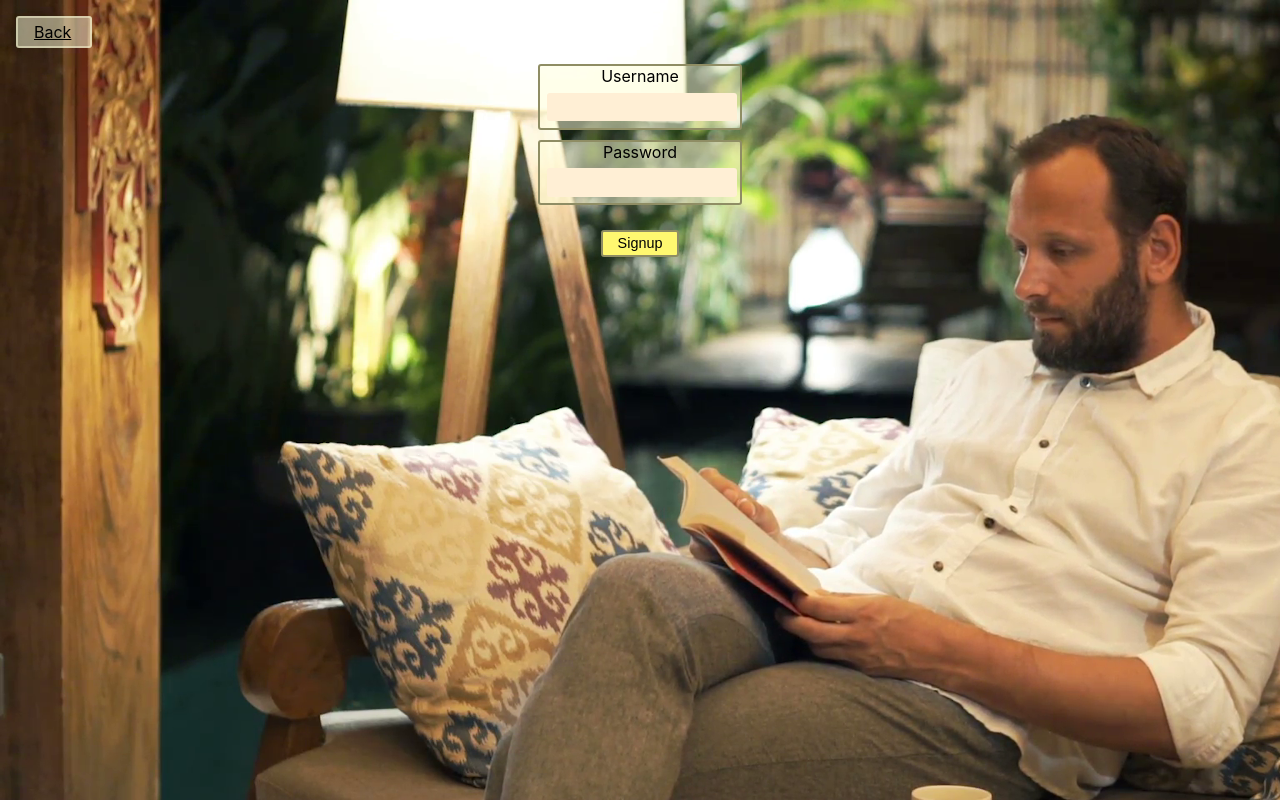
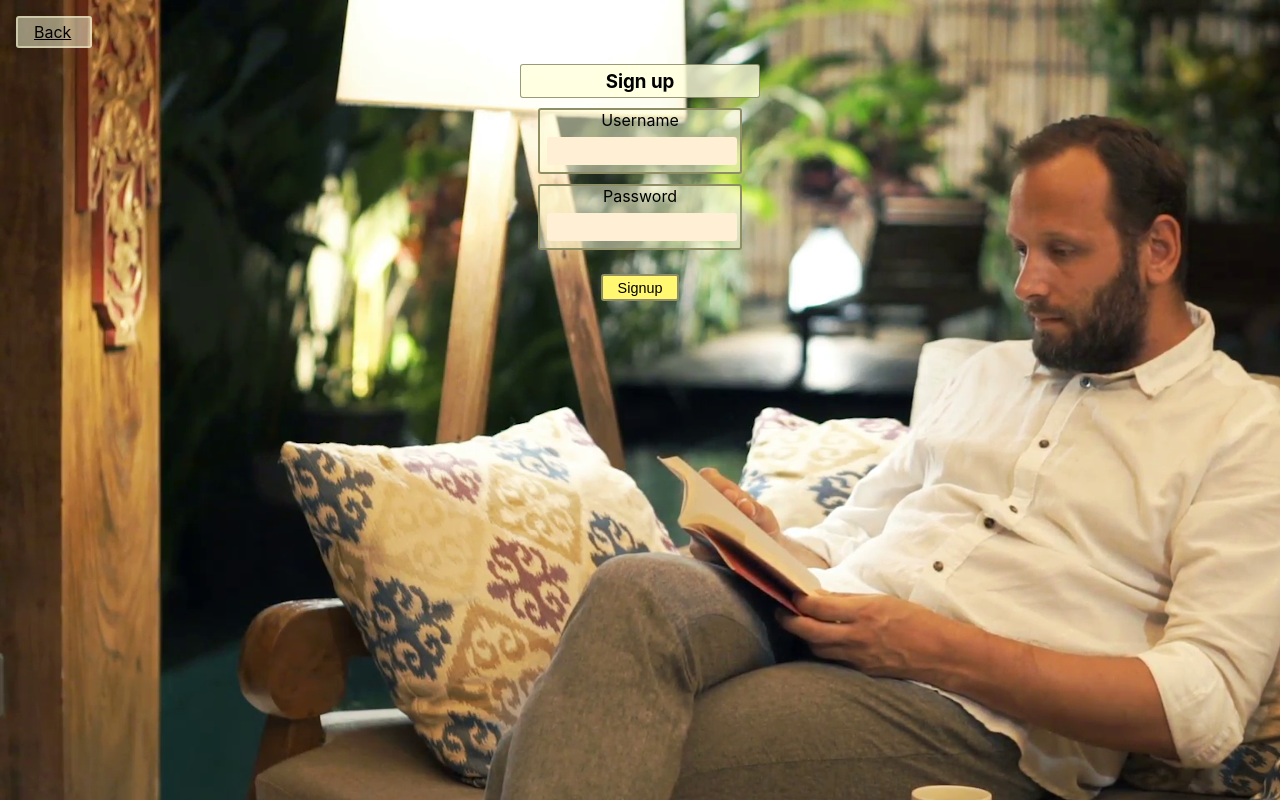
Before and after one commit to Magikarppi/Habit-Tracker, a React (Create React App) app in the folder frontend/: page /signup in a window 1280 px wide. Built offline with nearby package versions, Linux system fonts and the light colour scheme; no server answers.

Commit message:
removed empty stylediv, removed unused component and functions, added styles

```diff
--- a/frontend/src/App.js
+++ b/frontend/src/App.js
@@ -16,7 +16,6 @@ import Login from './components/Login';
 import ErrorNotification from './components/ErrorNotification';
 import SuccessNotification from './components/SuccessNotification';
 import HabitMoreInfo from './components/HabitMoreInfo';
-// import Toggleable from './components/Toggleable';
 import Img1 from './images/caucasian-man-lifting.jpg';
 import Img2 from './images/man_learning_guitar.jpg';
 import Img3 from './images/young-man_reading.png';
--- a/frontend/src/components/AddHabit.jsx
+++ b/frontend/src/components/AddHabit.jsx
@@ -48,7 +48,7 @@ const AddHabit = ({ handleHabitSubmit, habitName }) => {
           name: <Input data-cy="habitname-input" {...habitName} />
         </DivInput>
         <SubmitDiv>
-          <SubmitBtn data-cy="habit-submit" type="submit">
+          <SubmitBtn data-cy="habit-submit" data-testid="habit-submit" type="submit">
             Add
           </SubmitBtn>
         </SubmitDiv>
--- a/frontend/src/components/HabitMoreInfo.jsx
+++ b/frontend/src/components/HabitMoreInfo.jsx
@@ -20,6 +20,9 @@ const DeleteBtn = styled.button`
 
 const MyHabitsDiv = styled.div`
   background: rgba(255, 255, 220, 0.8);
+  &:hover {
+    background: #e3bf20;
+  }
   text-align: center;
   color: #121200;
   width: 50px;
--- a/frontend/src/components/Home.jsx
+++ b/frontend/src/components/Home.jsx
@@ -1,20 +1,16 @@
 import React from 'react';
-import {
-  Link,
-} from 'react-router-dom';
+import { Link } from 'react-router-dom';
 import styled from 'styled-components';
-
 
 import AddHabit from './AddHabit';
 import Habit from './Habit';
 
-
 const HabitsDiv = styled.div`
-  background: rgba(255,255,220,0.8);
+  background: rgba(255, 255, 220, 0.8);
   width: 300px;
   padding: 10px;
   margin: auto;
-`
+`;
 
 const StyledLink = styled(Link)`
   color: #63006e;
@@ -22,16 +18,16 @@ const StyledLink = styled(Link)`
   margin-right: 300px;
   display: inline-block;
   width: 60px;
-  background: rgba(255,255,220,0.8);
+  background: rgba(255, 255, 220, 0.8);
   &:hover {
     background: #fad850;
   }
   font-size: 1em;
   margin: 1em;
   padding: 0.25em 1em;
-  border: 2px solid rgba(255,255,220,0.5);
+  border: 2px solid rgba(255, 255, 220, 0.5);
   border-radius: 3px;
-`
+`;
 
 // const LogSignDiv = styled.div`
 //   margin-right: 300px;
@@ -48,34 +44,34 @@ const StyledLink = styled(Link)`
 const StyledPara = styled.p`
   margin: auto;
   text-shadow: 1px 1px;
-  background: rgba(255,255,220,0.8);
+  background: rgba(255, 255, 220, 0.8);
   text-align: center;
   width: 50%;
   padding: 0.25em 1em;
-  border: 2px solid rgba(55,55,20,0.5);
+  border: 2px solid rgba(55, 55, 20, 0.5);
   border-radius: 3px;
-`
+`;
 
 const Wrapper = styled.div`
   text-align: center;
-`
+`;
 
 const H1 = styled.h1`
-  background: rgba(255,255,220,0.8);
+  background: rgba(255, 255, 220, 0.8);
   width: 200px;
   margin: auto;
   padding: 0.25em 1em;
-  border: 1px solid rgba(55,55,20,0.5);
+  border: 1px solid rgba(55, 55, 20, 0.5);
   border-radius: 3px;
-`
+`;
 
 const Em = styled.em`
-  background: rgba(255,255,220,0.8);
+  background: rgba(255, 255, 220, 0.8);
   margin-left: 2%;
   padding: 0.25em 1em;
-  border: 2px solid rgba(55,55,20,0.5);
+  border: 2px solid rgba(55, 55, 20, 0.5);
   border-radius: 3px;
-`
+`;
 
 const LogOutBtn = styled.button`
   background: #fff870;
@@ -114,9 +110,7 @@ const NewHabitBtn = styled.button`
   border: 2px solid #8f8d64;
   border-radius: 3px;
   text-align: center;
-`
-
-
+`;
 
 const Home = ({
   quote,
@@ -130,12 +124,15 @@ const Home = ({
   toggleHabitForm,
   handleCompletion
 }) => {
+  console.log('habitstoshow LENGTH', habitsToShow.length);
 
   return loggedInUser ? (
     <div>
       <div>
         <Em>{loggedInUser.username} logged in</Em>
-        <LogOutBtn data-testid="logout-btn" onClick={handleLogout}>Log out</LogOutBtn>
+        <LogOutBtn data-testid="logout-btn" onClick={handleLogout}>
+          Log out
+        </LogOutBtn>
       </div>
       <Wrapper>
         <H1>Habit tracker</H1>
@@ -145,11 +142,24 @@ const Home = ({
               handleHabitSubmit={handleHabitSubmit}
               habitName={habitName}
             />
-            <CancelBtn data-cy="habit-form-close" data-testid="habit-form-close-btn" onClick={toggleHabitForm}>cancel</CancelBtn>
+            <CancelBtn
+              data-cy="habit-form-close"
+              data-testid="habit-form-close-btn"
+              onClick={toggleHabitForm}
+            >
+              cancel
+            </CancelBtn>
           </div>
         ) : (
-          <NewHabitBtn data-cy="habit-form-open" data-testid="habit-form-open-btn" onClick={toggleHabitForm}>Add a new habit</NewHabitBtn>
+          <NewHabitBtn
+            data-cy="habit-form-open"
+            data-testid="habit-form-open-btn"
+            onClick={toggleHabitForm}
+          >
+            Add a new habit
+          </NewHabitBtn>
         )}
+        {habitsToShow.length > 0 ? (
           <HabitsDiv data-testid="habit-div">
             {habitsToShow.map((habit) => (
               <Habit
@@ -159,15 +169,26 @@ const Home = ({
               />
             ))}
           </HabitsDiv>
+        ) : null}
       </Wrapper>
     </div>
   ) : (
     <div>
       <Wrapper>
         <H1>Habit tracker</H1>
-          <StyledLink data-cy="login-btn" data-testid="login-btn" to="/login">Login</StyledLink>
-          <StyledLink data-cy="signup-btn" data-testid="signup-btn" to="/signup">Sign up</StyledLink>
-        <StyledPara data-testid="quotePara">{quote} - {quoteAuthor}</StyledPara>
+        <StyledLink data-cy="login-btn" data-testid="login-btn" to="/login">
+          Login
+        </StyledLink>
+        <StyledLink data-cy="signup-btn" data-testid="signup-btn" to="/signup">
+          Sign up
+        </StyledLink>
+        {quote ? (
+          <StyledPara data-testid="quotePara">
+            {quote} - {quoteAuthor}
+          </StyledPara>
+        ) : (
+          <StyledPara data-testid="quotePara">loading quote...</StyledPara>
+        )}
       </Wrapper>
     </div>
   );
--- a/frontend/src/components/Login.jsx
+++ b/frontend/src/components/Login.jsx
@@ -57,10 +57,22 @@ const Input = styled.input`
   text-align: center;
 `;
 
+const H3 = styled.h3`
+  background: rgba(255,255,220,0.8);
+  width: 200px;
+  margin: auto;
+  margin-bottom: 10px;
+  padding: 0.25em 1em;
+  border: 1px solid rgba(55,55,20,0.5);
+  border-radius: 3px;
+  text-align: center;
+`
+
 const Login = ({ handleLoginSubmit, username, password }) => {
   return (
     <div>
         <StyledLink data-cy="back-btn" to="/">Back</StyledLink>
+        <H3>Login</H3>
       <div>
         <form onSubmit={handleLoginSubmit}>
           <DivInput>
--- a/frontend/src/components/Signup.jsx
+++ b/frontend/src/components/Signup.jsx
@@ -57,10 +57,22 @@ const Input = styled.input`
   text-align: center;
 `;
 
+const H3 = styled.h3`
+  background: rgba(255,255,220,0.8);
+  width: 200px;
+  margin: auto;
+  margin-bottom: 10px;
+  padding: 0.25em 1em;
+  border: 1px solid rgba(55,55,20,0.5);
+  border-radius: 3px;
+  text-align: center;
+`
+
 const Signup = ({ username, password, handleSignupSubmit }) => {
   return (
     <div>
         <StyledLink data-cy="back-btn" to="/">Back</StyledLink>
+        <H3>Sign up</H3>
       <div>
         <form onSubmit={handleSignupSubmit}>
           <DivInput>
--- a/frontend/src/services/habits.js
+++ b/frontend/src/services/habits.js
@@ -4,17 +4,6 @@ let token = null
 
 export const setToken = (newToken) => {
   token = `bearer ${newToken}`
-}
-
-export const getAll = async () => {
-  try {
-    const response = await fetch(baseUrl)
-    const responseData = await response.json()
-    console.log('responseData', responseData)
-    return responseData
-  } catch (exception) {
-    console.log(exception)
-  }
 }
 
 export const create = async (data) => {
```
Also changed, not shown: frontend/src/components/Toggleable.jsx (deleted, +0 -26 lines), 1 other file (tests, documents, lock files or other folders). Lines whose indentation alone changed are shown as unchanged.
